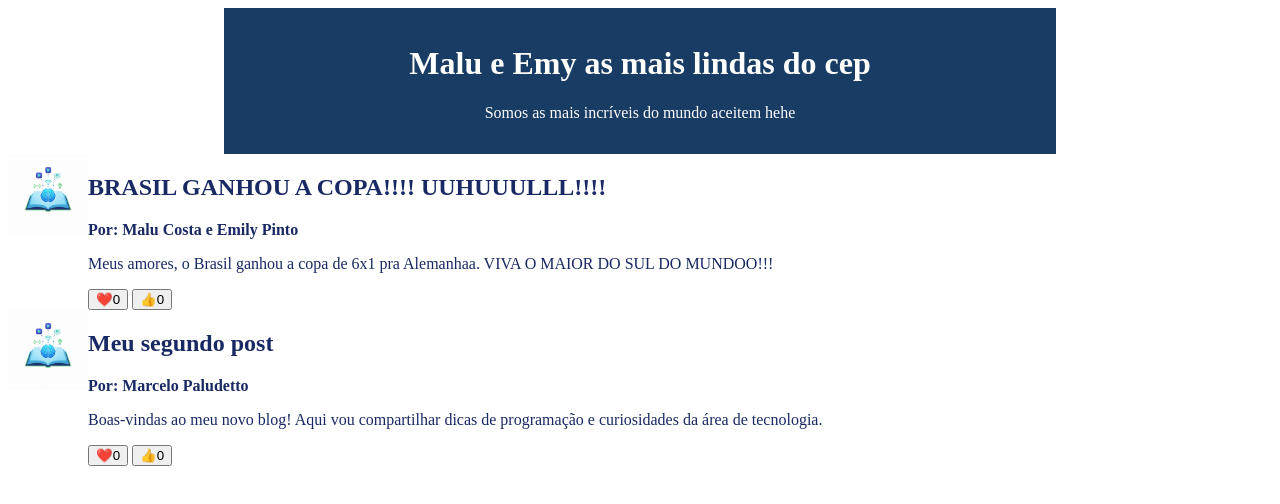
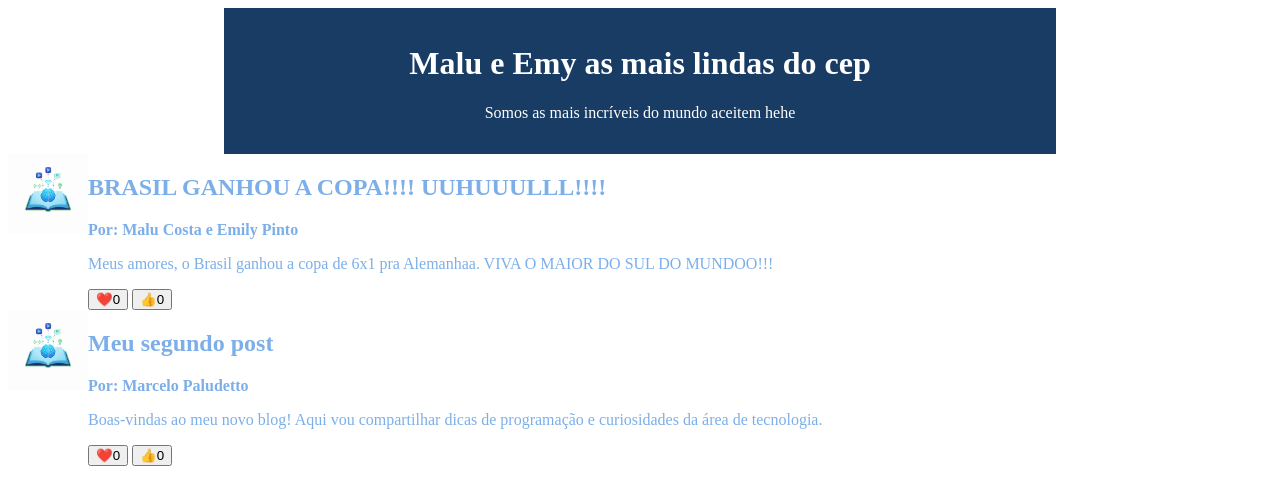
Before and after one commit to maluucds/maly, a plain HTML site: page index.html in a window 1280 px wide. Drawn offline with Linux system fonts and the light colour scheme.

Commit message:
AZUL MOREEESS

```diff
--- a/index.html
+++ b/index.html
@@ -25,7 +25,7 @@
 
             main {
                 background-color: #FFFFFF;
-                color: #182963;
+                color: #7cafe9;
 
             }
 
```
